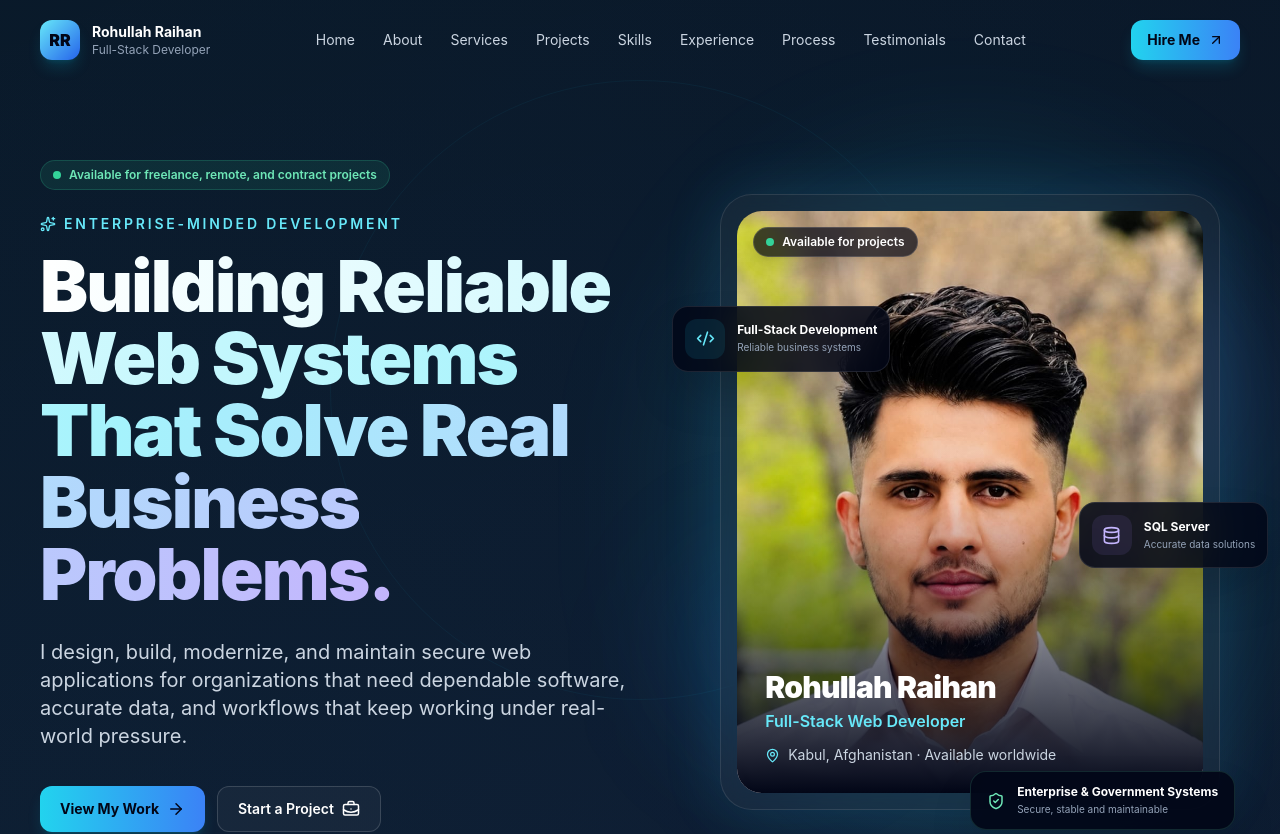
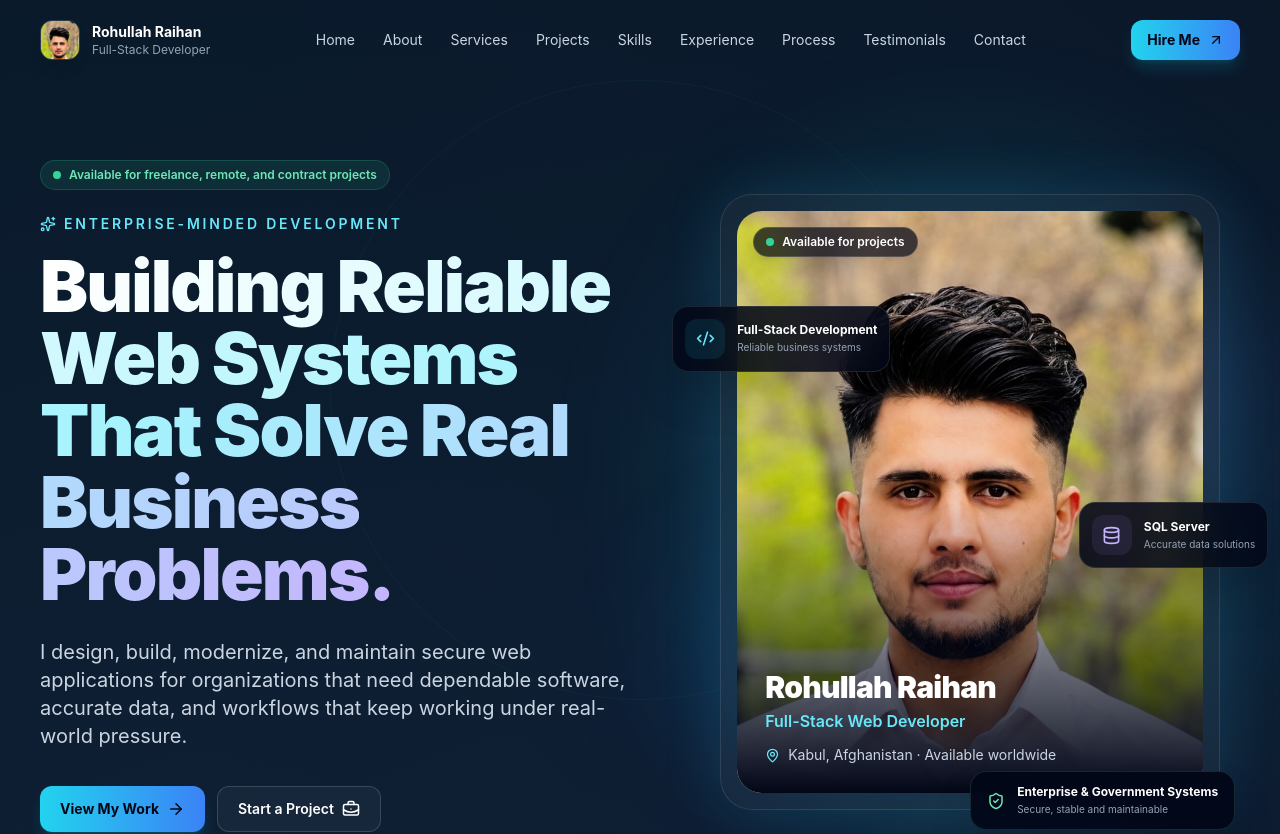
Before and after one commit to raihan19zt/rohullah-portfolio, a React (Vite) app: page / in a window 1280 px wide. Shown: the top 834 px of the page. Built offline with nearby package versions, Linux system fonts and the light colour scheme.

Commit message:
Replace initials with profile image in Navbar

```diff
--- a/src/components/Navbar.jsx
+++ b/src/components/Navbar.jsx
@@ -17,7 +17,11 @@ export default function Navbar() {
     <header className={`fixed inset-x-0 top-0 z-50 transition-all ${scrolled ? 'border-b border-white/10 bg-slate-950/80 shadow-lg shadow-black/10 backdrop-blur-xl' : 'bg-transparent'}`}>
       <nav className="container-shell flex h-20 items-center justify-between" aria-label="Primary navigation">
         <a href="#home" className="group flex items-center gap-3" onClick={() => setOpen(false)}>
-          <span className="grid h-10 w-10 place-items-center rounded-xl bg-gradient-to-br from-cyan-300 to-blue-600 font-black text-slate-950 shadow-lg shadow-cyan-500/20">RR</span>
+        <img
+  src="/rohullah-profile.jpg"
+  alt="Rohullah Raihan"
+  className="h-10 w-10 rounded-xl border border-white/15 object-cover object-top shadow-lg"
+/>
           <span>
             <span className="block text-sm font-bold text-white">{portfolio.identity.name}</span>
             <span className="block text-xs text-slate-400">{portfolio.identity.shortRole}</span>
```
